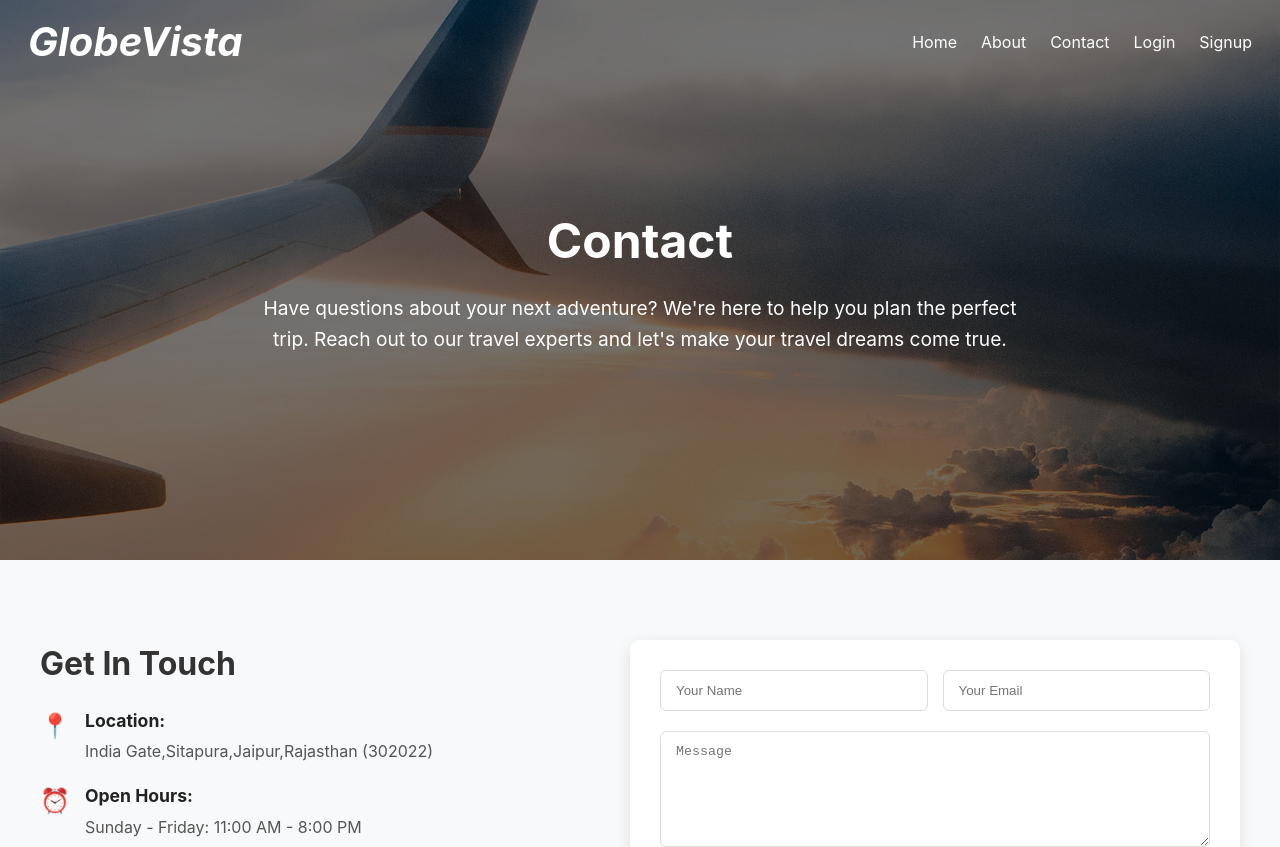
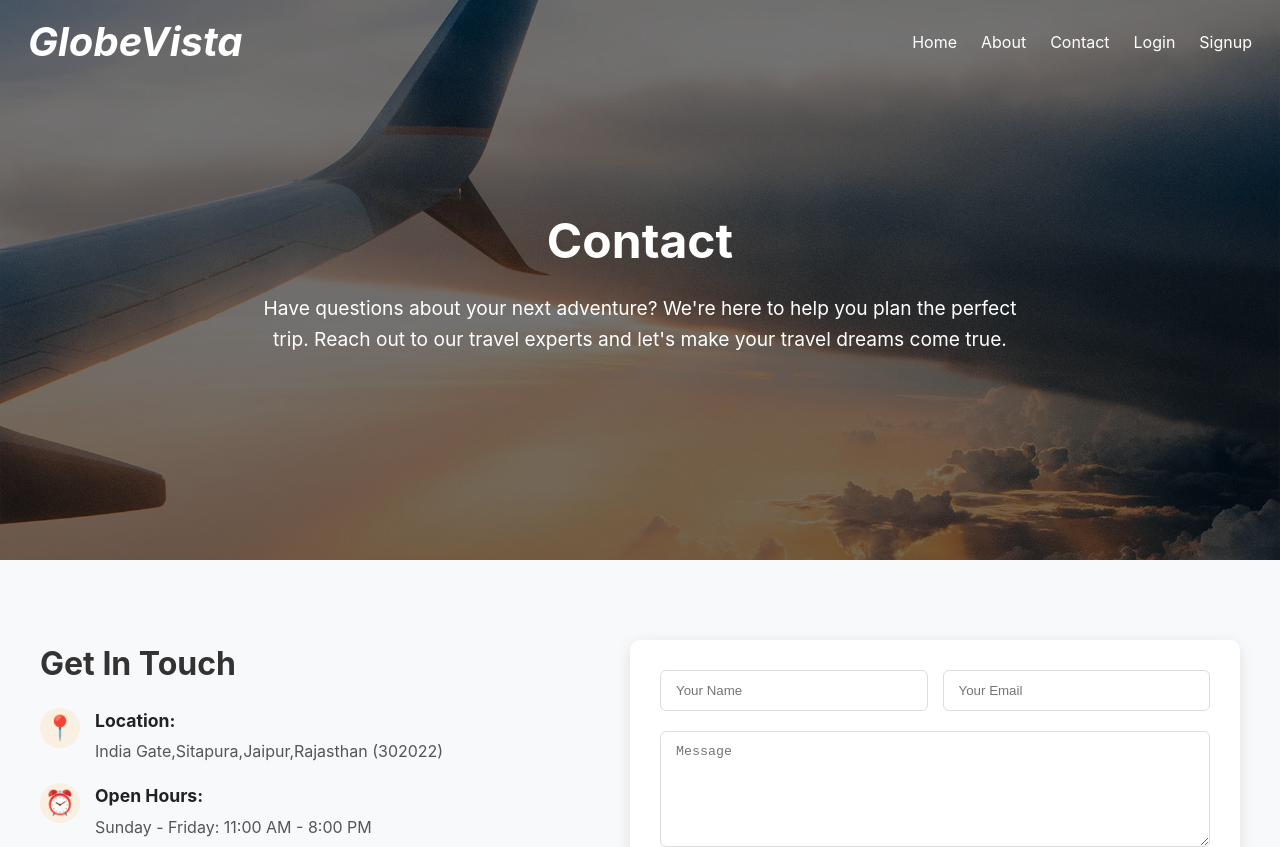
Before and after one commit to Pavangupta05/Travel-Destination, a React (Vite) app in the folder travel-destination/: page /contact in a window 1280 px wide. Shown: the top 847 px of the page. Built offline with nearby package versions, Linux system fonts and the light colour scheme.

Commit message:
Add files via upload

```diff
--- a/travel-destination/src/Contact/Contact.css
+++ b/travel-destination/src/Contact/Contact.css
@@ -80,6 +80,22 @@
 .contactPage-icon {
   font-size: 1.5rem;
   margin-right: 15px;
+  width: 40px;
+  height: 40px;
+  display: flex;
+  align-items: center;
+  justify-content: center;
+  background: rgba(255, 152, 0, 0.1);
+  border-radius: 50%;
+  color: #ff9800;
+  flex-shrink: 0;
+}
+
+.contactPage-icon i {
+  font-size: 1.5rem;
+  line-height: 1;
+  width: auto;
+  height: auto;
 }
 
 .contactPage-info-item h4 {
```
Also changed, not shown: travel-destination/src/Contact/Contact.jsx (line endings or trailing spaces).
